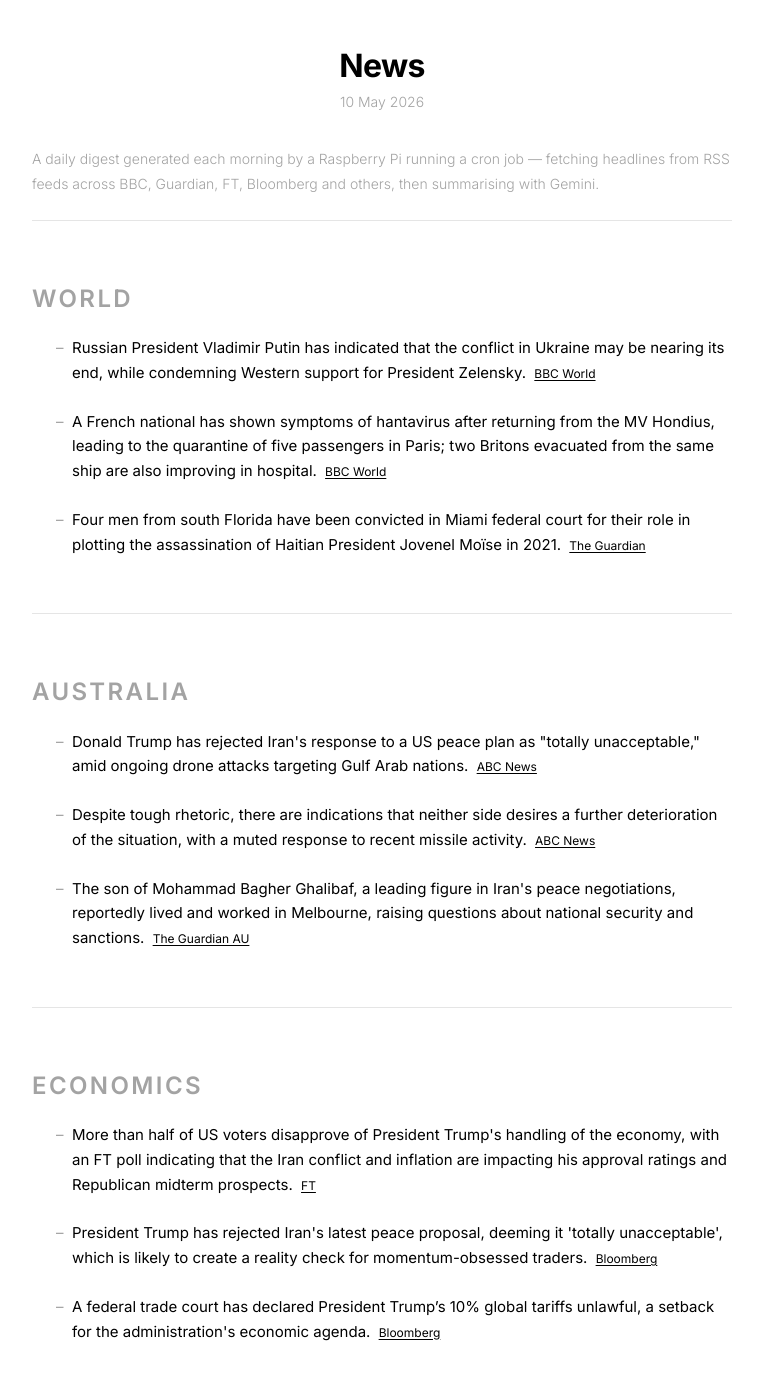
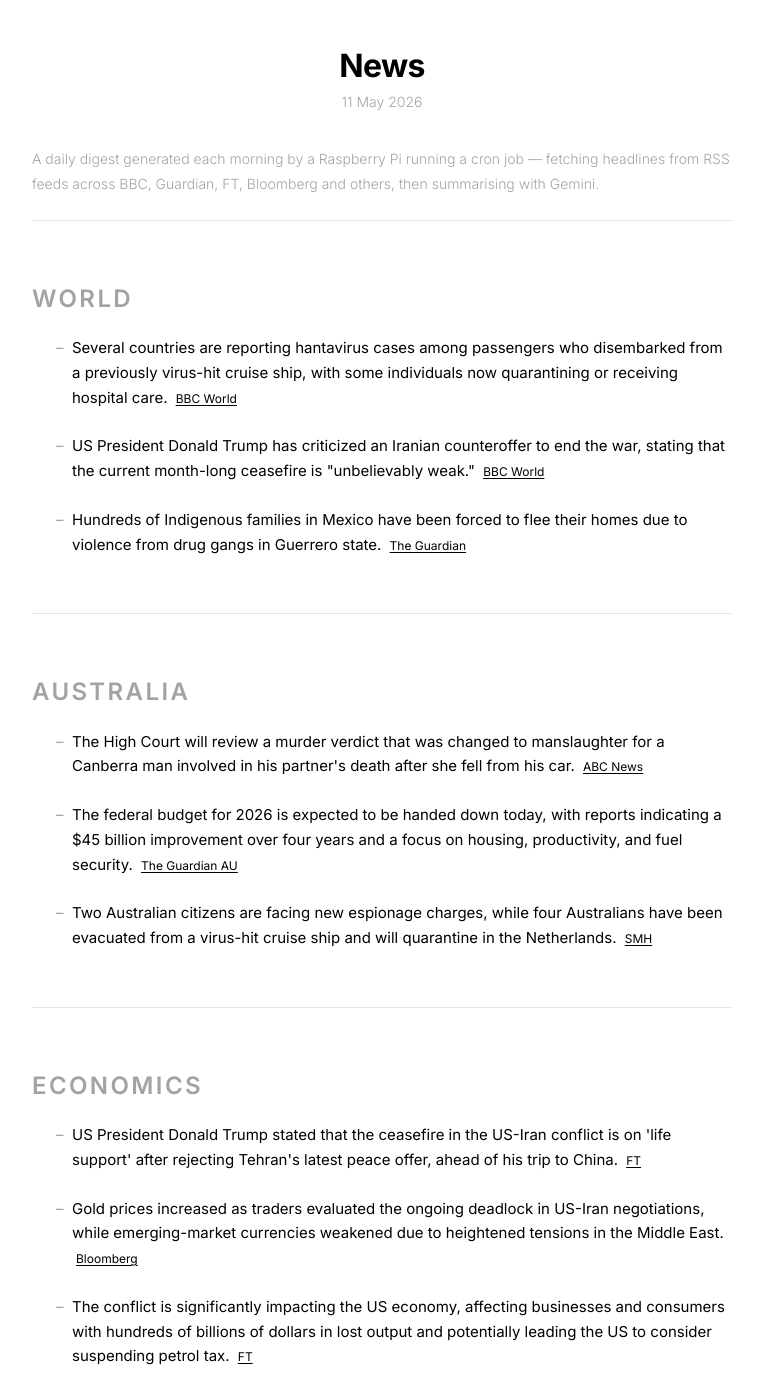
Before and after one commit to s-jac/s-jac.github.io, a Jekyll site: the page built from projects/news.html, in a window 1280 px wide and 1400 px high. Shown: the whole window, without its empty margins (258-1018 px from the left). Built offline with Jekyll 4.4.1, drawn with Linux system fonts in a browser that asks for light colours; some of the changed text lies outside the part shown.

Commit message:
daily news update 11 May 2026

```diff
--- a/_data/news.json
+++ b/_data/news.json
@@ -1,22 +1,22 @@
 {
-  "date": "10 May 2026",
-  "generated_at": "2026-05-10T21:00:50.023585+00:00",
+  "date": "11 May 2026",
+  "generated_at": "2026-05-11T21:00:27.939334+00:00",
   "sections": [
     {
       "heading": "World",
       "bullets": [
         {
-          "text": "Russian President Vladimir Putin has indicated that the conflict in Ukraine may be nearing its end, while condemning Western support for President Zelensky.",
+          "text": "Several countries are reporting hantavirus cases among passengers who disembarked from a previously virus-hit cruise ship, with some individuals now quarantining or receiving hospital care.",
           "source": "BBC World",
           "url": "https://www.bbc.com/news/world"
         },
         {
-          "text": "A French national has shown symptoms of hantavirus after returning from the MV Hondius, leading to the quarantine of five passengers in Paris; two Britons evacuated from the same ship are also improving in hospital.",
+          "text": "US President Donald Trump has criticized an Iranian counteroffer to end the war, stating that the current month-long ceasefire is \"unbelievably weak.\"",
           "source": "BBC World",
           "url": "https://www.bbc.com/news/world"
         },
         {
-          "text": "Four men from south Florida have been convicted in Miami federal court for their role in plotting the assassination of Haitian President Jovenel Moïse in 2021.",
+          "text": "Hundreds of Indigenous families in Mexico have been forced to flee their homes due to violence from drug gangs in Guerrero state.",
           "source": "The Guardian",
           "url": "https://www.theguardian.com"
         }
@@ -26,19 +26,19 @@
       "heading": "Australia",
       "bullets": [
         {
-          "text": "Donald Trump has rejected Iran's response to a US peace plan as \"totally unacceptable,\" amid ongoing drone attacks targeting Gulf Arab nations.",
+          "text": "The High Court will review a murder verdict that was changed to manslaughter for a Canberra man involved in his partner's death after she fell from his car.",
           "source": "ABC News",
           "url": "https://www.abc.net.au/news"
         },
         {
-          "text": "Despite tough rhetoric, there are indications that neither side desires a further deterioration of the situation, with a muted response to recent missile activity.",
-          "source": "ABC News",
-          "url": "https://www.abc.net.au/news"
+          "text": "The federal budget for 2026 is expected to be handed down today, with reports indicating a $45 billion improvement over four years and a focus on housing, productivity, and fuel security.",
+          "source": "The Guardian AU",
+          "url": "https://www.theguardian.com/au"
         },
         {
-          "text": "The son of Mohammad Bagher Ghalibaf, a leading figure in Iran's peace negotiations, reportedly lived and worked in Melbourne, raising questions about national security and sanctions.",
-          "source": "The Guardian AU",
-          "url": "https://www.theguardian.com/au"
+          "text": "Two Australian citizens are facing new espionage charges, while four Australians have been evacuated from a virus-hit cruise ship and will quarantine in the Netherlands.",
+          "source": "SMH",
+          "url": "https://www.smh.com.au"
         }
       ]
     },
@@ -46,19 +46,19 @@
       "heading": "Economics",
       "bullets": [
         {
-          "text": "More than half of US voters disapprove of President Trump's handling of the economy, with an FT poll indicating that the Iran conflict and inflation are impacting his approval ratings and Republican midterm prospects.",
+          "text": "US President Donald Trump stated that the ceasefire in the US-Iran conflict is on 'life support' after rejecting Tehran's latest peace offer, ahead of his trip to China.",
           "source": "FT",
           "url": "https://www.ft.com"
         },
         {
-          "text": "President Trump has rejected Iran's latest peace proposal, deeming it 'totally unacceptable', which is likely to create a reality check for momentum-obsessed traders.",
+          "text": "Gold prices increased as traders evaluated the ongoing deadlock in US-Iran negotiations, while emerging-market currencies weakened due to heightened tensions in the Middle East.",
           "source": "Bloomberg",
           "url": "https://www.bloomberg.com/markets"
         },
         {
-          "text": "A federal trade court has declared President Trump’s 10% global tariffs unlawful, a setback for the administration's economic agenda.",
-          "source": "Bloomberg",
-          "url": "https://www.bloomberg.com/markets"
+          "text": "The conflict is significantly impacting the US economy, affecting businesses and consumers with hundreds of billions of dollars in lost output and potentially leading the US to consider suspending petrol tax.",
+          "source": "FT",
+          "url": "https://www.ft.com"
         }
       ]
     }
```
